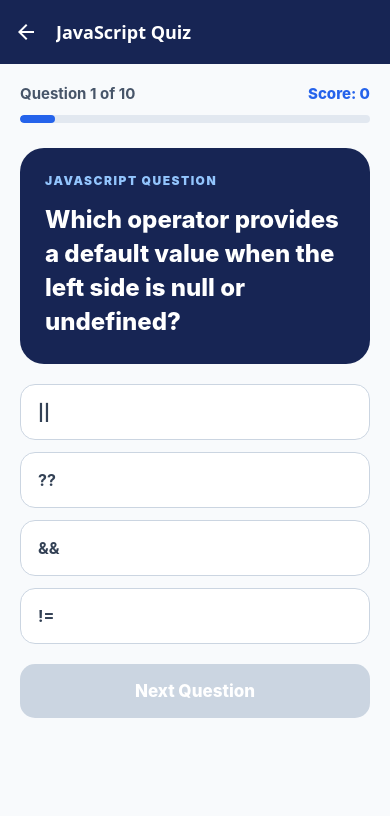
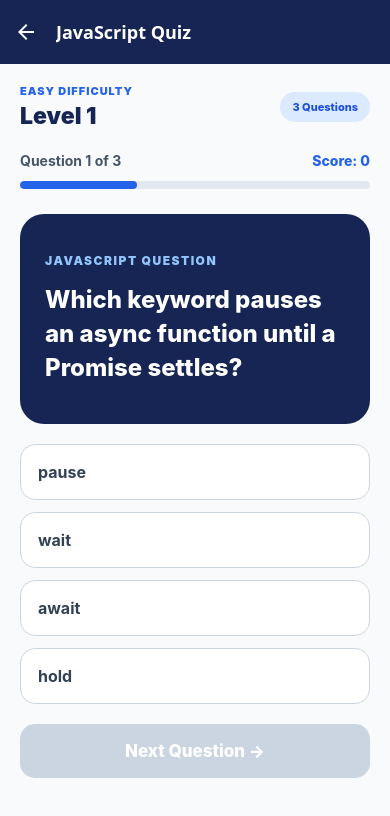
Before and after one commit to maegonz2026/Fully-Functional-JavaScript-Quiz-App, a React Native app: screen /Quiz in a window 390 px wide. Shown: the top 816 px of the page. Built offline with nearby package versions, Linux system fonts and the light colour scheme; no server answers.

Commit message:
Implement level-based quiz question selection

```diff
--- a/context/QuizContext.js
+++ b/context/QuizContext.js
@@ -5,13 +5,44 @@ import React, {
   useCallback,
 } from "react";
 
-// Imports the existing JavaScript question collection.
+// Imports the complete 250-question JavaScript question bank.
 import questions from "../data/questions";
 
 // Creates the context used to share quiz state.
 const QuizContext = createContext(null);
 
-// Randomizes the question order without modifying the original array.
+// Defines the question ID ranges for each difficulty.
+const QUESTION_RANGES = {
+  Easy: {
+    start: 1,
+    end: 70,
+  },
+  Medium: {
+    start: 71,
+    end: 140,
+  },
+  Hard: {
+    start: 141,
+    end: 200,
+  },
+  Expert: {
+    start: 201,
+    end: 250,
+  },
+};
+
+// Determines the number of questions assigned to a level.
+function getLevelQuestionCount(level) {
+  if (level >= 1 && level <= 10) return 3;
+  if (level >= 11 && level <= 25) return 4;
+  if (level >= 26 && level <= 35) return 5;
+  if (level >= 36 && level <= 45) return 6;
+  if (level >= 46 && level <= 50) return 10;
+
+  return 0;
+}
+
+// Randomizes an array without modifying the original data.
 function shuffle(array) {
   const result = [...array];
 
@@ -26,23 +57,95 @@ function shuffle(array) {
 
 // Provides shared quiz data and functions to the application.
 export function QuizProvider({ children }) {
-
-  // Stores the 10 questions selected for the current quiz.
+  // Stores the questions selected for the current quiz.
   const [quizQuestions, setQuizQuestions] = useState([]);
 
   // Tracks the current question position.
   const [currentIndex, setCurrentIndex] = useState(0);
 
-  // Stores the user's current quiz score.
+  // Stores the user's current score.
   const [score, setScore] = useState(0);
 
   // Stores the answer selected by the user.
   const [selectedAnswer, setSelectedAnswer] = useState(null);
 
-  // Starts a new quiz and resets all previous quiz data.
-  const startQuiz = useCallback(() => {
-    const randomizedQuestions = shuffle(questions).slice(0, 10);
+  // Stores the current level and difficulty.
+  const [currentLevel, setCurrentLevel] = useState(null);
+  const [currentDifficulty, setCurrentDifficulty] = useState(null);
 
+  // Starts a new quiz using the selected level and difficulty.
+  const startQuiz = useCallback((level = null, difficulty = null) => {
+    let availableQuestions = [];
+    let questionCount = 10;
+
+    // Level-based quiz.
+    if (level !== null && difficulty !== null) {
+      const range = QUESTION_RANGES[difficulty];
+
+      // Validate the selected difficulty.
+      if (!range) {
+        console.error("Invalid quiz difficulty:", difficulty);
+        setQuizQuestions([]);
+        return;
+      }
+
+      // Validate the selected level.
+      const validDifficulty =
+        (difficulty === "Easy" && level >= 1 && level <= 20) ||
+        (difficulty === "Medium" && level >= 21 && level <= 35) ||
+        (difficulty === "Hard" && level >= 36 && level <= 45) ||
+        (difficulty === "Expert" && level >= 46 && level <= 50);
+
+      if (!validDifficulty) {
+        console.error("Invalid level for difficulty:", level, difficulty);
+        setQuizQuestions([]);
+        return;
+      }
+
+      // Convert string question IDs into numbers for comparison.
+      availableQuestions = questions.filter((question) => {
+        const questionId = Number(question.id);
+
+        return (
+          questionId >= range.start &&
+          questionId <= range.end
+        );
+      });
+
+      // Get the required number of questions for this level.
+      questionCount = getLevelQuestionCount(level);
+
+      // Store the selected level information.
+      setCurrentLevel(level);
+      setCurrentDifficulty(difficulty);
+    }
+
+    // Daily or general quiz using the entire question bank.
+    else {
+      availableQuestions = questions;
+      questionCount = 10;
+
+      setCurrentLevel(null);
+      setCurrentDifficulty(null);
+    }
+
+    // Randomly select questions without duplicates in this attempt.
+    const randomizedQuestions = shuffle(availableQuestions).slice(
+      0,
+      questionCount
+    );
+
+    // Prevent starting an incomplete quiz if the question bank is insufficient.
+    if (randomizedQuestions.length !== questionCount) {
+      console.error(
+        `Expected ${questionCount} questions, but only found ${randomizedQuestions.length}.`
+      );
+
+      setQuizQuestions([]);
+      return;
+    }
+
+    // Reset the previous quiz state.
     setQuizQuestions(randomizedQuestions);
     setCurrentIndex(0);
     setScore(0);
@@ -51,7 +154,6 @@ export function QuizProvider({ children }) {
 
   // Checks and stores the selected answer.
   const selectAnswer = useCallback((answer) => {
-
     // Prevents selecting multiple answers for one question.
     if (selectedAnswer !== null) {
       return;
@@ -73,9 +175,8 @@ export function QuizProvider({ children }) {
     }
   }, [selectedAnswer, quizQuestions, currentIndex]);
 
-  // Moves to the next question or prepares the final result.
+  // Moves to the next question or returns the final result.
   const nextQuestion = useCallback(() => {
-
     // Requires an answer before allowing the user to continue.
     if (selectedAnswer === null) {
       return null;
@@ -90,16 +191,18 @@ export function QuizProvider({ children }) {
 
     // Checks whether the current question is the last one.
     if (currentIndex === quizQuestions.length - 1) {
-
-      // Calculates the final score, including the current answer.
-      const finalScore =
-        score +
-        (selectedAnswer === currentQuestion.answer ? 1 : 0);
+      // Calculates the final score.
+      const finalScore = score;
 
       return {
         finished: true,
         score: finalScore,
         total: quizQuestions.length,
+        percentage: Math.round(
+          (finalScore / quizQuestions.length) * 100
+        ),
+        level: currentLevel,
+        difficulty: currentDifficulty,
       };
     }
 
@@ -112,7 +215,14 @@ export function QuizProvider({ children }) {
     return {
       finished: false,
     };
-  }, [selectedAnswer, quizQuestions, currentIndex, score]);
+  }, [
+    selectedAnswer,
+    quizQuestions,
+    currentIndex,
+    score,
+    currentLevel,
+    currentDifficulty,
+  ]);
 
   // Shares quiz data and functions with child components.
   const value = {
@@ -120,6 +230,8 @@ export function QuizProvider({ children }) {
     currentIndex,
     score,
     selectedAnswer,
+    currentLevel,
+    currentDifficulty,
     startQuiz,
     selectAnswer,
     nextQuestion,
--- a/screens/QuizScreen.js
+++ b/screens/QuizScreen.js
@@ -1,4 +1,4 @@
-import React, { useEffect } from "react";
+import React, { useEffect, useCallback } from "react";
 
 import {
   View,
@@ -6,16 +6,35 @@ import {
   StyleSheet,
   Pressable,
   ScrollView,
+  Alert,
+  BackHandler,
 } from "react-native";
 
-import { SafeAreaView } from "react-native-safe-area-context";
+import {
+  SafeAreaView,
+  useSafeAreaInsets,
+} from "react-native-safe-area-context";
 
-// Imports the shared quiz state and functions from Context API.
+import { useFocusEffect } from "@react-navigation/native";
+
 import { useQuiz } from "../context/QuizContext";
 
-export default function QuizScreen({ navigation }) {
+// Determines the number of questions for each level.
+const getLevelQuestionCount = (level) => {
+  if (level <= 10) return 3;
+  if (level <= 25) return 4;
+  if (level <= 35) return 5;
+  if (level <= 45) return 6;
+  return 10;
+};
 
-  // Gets the quiz data and functions from the shared context.
+export default function QuizScreen({ navigation, route }) {
+  const insets = useSafeAreaInsets();
+
+  // Receive the selected level and difficulty.
+  const level = route.params?.level || 1;
+  const difficulty = route.params?.difficulty || "Easy";
+
   const {
     quizQuestions,
     currentIndex,
@@ -26,38 +45,110 @@ export default function QuizScreen({ navigation }) {
     nextQuestion,
   } = useQuiz();
 
-  // Starts a new quiz when the QuizScreen is mounted.
+  // Initialize the selected level's quiz.
   useEffect(() => {
-    startQuiz();
-  }, [startQuiz]);
+    startQuiz(level, difficulty);
+  }, [startQuiz, level, difficulty]);
 
-  // Prevents accessing a question before the quiz is initialized.
+  // Shows a confirmation before leaving the current quiz.
+  const confirmExitQuiz = useCallback(() => {
+    Alert.alert(
+      "Exit Quiz?",
+      "Are you sure you want to leave this quiz? Your current progress will be lost.",
+      [
+        {
+          text: "Stay",
+          style: "cancel",
+        },
+        {
+          text: "Exit Quiz",
+          style: "destructive",
+          onPress: () => {
+            navigation.replace("DifficultyLevels", {
+              difficulty,
+            });
+          },
+        },
+      ],
+      { cancelable: true }
+    );
+  }, [navigation, difficulty]);
+
+  // Handles the Android hardware back button.
+  useFocusEffect(
+    useCallback(() => {
+      const onBackPress = () => {
+        confirmExitQuiz();
+        return true;
+      };
+
+      const subscription = BackHandler.addEventListener(
+        "hardwareBackPress",
+        onBackPress
+      );
+
+      return () => subscription.remove();
+    }, [confirmExitQuiz])
+  );
+
+  // Prevents navigation away from the quiz without confirmation.
+  useEffect(() => {
+    const unsubscribe = navigation.addListener(
+      "beforeRemove",
+      (event) => {
+        // Allow navigation when the quiz has been completed.
+        if (event.data.action.type === "REPLACE" &&
+            event.data.action.payload?.name === "Results") {
+          return;
+        }
+
+        // Prevent the default navigation action.
+        event.preventDefault();
+
+        // Ask the user whether they want to leave.
+        confirmExitQuiz();
+      }
+    );
+
+    return unsubscribe;
+  }, [navigation, confirmExitQuiz]);
+
+  // Show a loading screen while questions are being prepared.
   if (quizQuestions.length === 0) {
     return (
       <SafeAreaView style={styles.container}>
         <View style={styles.loadingContainer}>
+          <Text style={styles.loadingIcon}>📝</Text>
+
           <Text style={styles.loadingText}>
-            Preparing your quiz...
+            Preparing Level {level}...
+          </Text>
+
+          <Text style={styles.loadingSubtitle}>
+            Getting your {difficulty} questions ready.
           </Text>
         </View>
       </SafeAreaView>
     );
   }
 
-  // Gets the question currently being displayed.
+  // Get the currently displayed question.
   const currentQuestion = quizQuestions[currentIndex];
 
-  // Moves to the next question or opens the Results screen.
+  // Calculate question progress.
+  const progressPercentage =
+    ((currentIndex + 1) / quizQuestions.length) * 100;
+
+  // Move to the next question or show the results.
   function handleNextQuestion() {
-
-    // Gets the result returned by the shared context.
     const result = nextQuestion();
 
-    // Opens the Results screen when all questions are completed.
     if (result?.finished) {
       navigation.replace("Results", {
         score: result.score,
         total: result.total,
+        level,
+        difficulty,
       });
     }
   }
@@ -66,10 +157,33 @@ export default function QuizScreen({ navigation }) {
     <SafeAreaView style={styles.container}>
       <ScrollView
         showsVerticalScrollIndicator={false}
-        contentContainerStyle={styles.scrollContent}
+        contentContainerStyle={[
+          styles.scrollContent,
+          {
+            paddingBottom: Math.max(insets.bottom, 20) + 20,
+          },
+        ]}
       >
+        {/* LEVEL INFORMATION */}
+        <View style={styles.levelHeader}>
+          <View>
+            <Text style={styles.difficultyLabel}>
+              {difficulty.toUpperCase()} DIFFICULTY
+            </Text>
 
-        {/* PROGRESS: Displays the current question and score. */}
+            <Text style={styles.levelTitle}>
+              Level {level}
+            </Text>
+          </View>
+
+          <View style={styles.questionCountBadge}>
+            <Text style={styles.questionCountText}>
+              {quizQuestions.length} Questions
+            </Text>
+          </View>
+        </View>
+
+        {/* QUESTION PROGRESS AND SCORE */}
         <View style={styles.progressContainer}>
           <Text style={styles.progress}>
             Question {currentIndex + 1} of {quizQuestions.length}
@@ -80,21 +194,19 @@ export default function QuizScreen({ navigation }) {
           </Text>
         </View>
 
-        {/* PROGRESS BAR: Changes width as the user advances. */}
+        {/* PROGRESS BAR */}
         <View style={styles.progressBar}>
           <View
             style={[
               styles.progressFill,
               {
-                width: `${
-                  ((currentIndex + 1) / quizQuestions.length) * 100
-                }%`,
+                width: `${progressPercentage}%`,
               },
             ]}
           />
         </View>
 
-        {/* QUESTION CARD: Displays the active question. */}
+        {/* QUESTION CARD */}
         <View style={styles.card}>
           <Text style={styles.questionNumber}>
             JAVASCRIPT QUESTION
@@ -105,16 +217,16 @@ export default function QuizScreen({ navigation }) {
           </Text>
         </View>
 
-        {/* ANSWERS: Creates a button for every answer option. */}
+        {/* ANSWER OPTIONS */}
         <View style={styles.answers}>
-          {currentQuestion.options.map((option) => {
+          {currentQuestion.options.map((option, index) => {
             const isSelected = selectedAnswer === option;
             const isCorrect = option === currentQuestion.answer;
 
             let buttonStyle = styles.answerButton;
             let textStyle = styles.answerText;
 
-            // Highlights the correct answer after an option is selected.
+            // Highlight the correct answer after selection.
             if (selectedAnswer !== null && isCorrect) {
               buttonStyle = [
                 styles.answerButton,
@@ -127,7 +239,7 @@ export default function QuizScreen({ navigation }) {
               ];
             }
 
-            // Highlights the user's selected answer if it is incorrect.
+            // Highlight the selected incorrect answer.
             else if (isSelected) {
               buttonStyle = [
                 styles.answerButton,
@@ -142,8 +254,13 @@ export default function QuizScreen({ navigation }) {
 
             return (
               <Pressable
-                key={option}
-                style={buttonStyle}
+                key={`${currentQuestion.id}-${index}`}
+                style={({ pressed }) => [
+                  buttonStyle,
+                  pressed &&
+                    selectedAnswer === null &&
+                    styles.answerPressed,
+                ]}
                 onPress={() => selectAnswer(option)}
                 disabled={selectedAnswer !== null}
               >
@@ -155,13 +272,20 @@ export default function QuizScreen({ navigation }) {
           })}
         </View>
 
-        {/* FEEDBACK: Displays correctness and the question explanation. */}
+        {/* ANSWER FEEDBACK */}
         {selectedAnswer !== null && (
           <View style={styles.feedback}>
-            <Text style={styles.feedbackTitle}>
+            <Text
+              style={[
+                styles.feedbackTitle,
+                selectedAnswer === currentQuestion.answer
+                  ? styles.correctFeedback
+                  : styles.wrongFeedback,
+              ]}
+            >
               {selectedAnswer === currentQuestion.answer
-                ? "Correct!"
-                : "Not quite!"}
+                ? "✓ Correct!"
+                : "✕ Not quite!"}
             </Text>
 
             <Text style={styles.feedbackText}>
@@ -170,19 +294,22 @@ export default function QuizScreen({ navigation }) {
           </View>
         )}
 
-        {/* NEXT BUTTON: Disabled until the user selects an answer. */}
+        {/* NEXT QUESTION BUTTON */}
         <Pressable
-          style={[
+          style={({ pressed }) => [
             styles.nextButton,
             selectedAnswer === null && styles.disabled,
+            pressed &&
+              selectedAnswer !== null &&
+              styles.nextPressed,
           ]}
           disabled={selectedAnswer === null}
           onPress={handleNextQuestion}
         >
           <Text style={styles.nextText}>
             {currentIndex === quizQuestions.length - 1
-              ? "Finish Quiz"
-              : "Next Question"}
+              ? "Finish Level"
+              : "Next Question →"}
           </Text>
         </Pressable>
       </ScrollView>
@@ -190,28 +317,72 @@ export default function QuizScreen({ navigation }) {
   );
 }
 
-// STYLES: Controls the quiz layout, answers, feedback, and progress bar.
 const styles = StyleSheet.create({
   container: {
     flex: 1,
-    backgroundColor: "#f8fafc",
+    backgroundColor: "#F8FAFC",
+  },
+
+  scrollContent: {
+    padding: 20,
   },
 
   loadingContainer: {
     flex: 1,
     justifyContent: "center",
     alignItems: "center",
+    padding: 20,
+  },
+
+  loadingIcon: {
+    fontSize: 42,
+    marginBottom: 15,
   },
 
   loadingText: {
-    fontSize: 16,
-    fontWeight: "700",
-    color: "#475569",
+    fontSize: 17,
+    fontWeight: "800",
+    color: "#172554",
   },
 
-  scrollContent: {
-    padding: 20,
-    paddingBottom: 30,
+  loadingSubtitle: {
+    fontSize: 13,
+    color: "#64748B",
+    marginTop: 7,
+  },
+
+  levelHeader: {
+    flexDirection: "row",
+    justifyContent: "space-between",
+    alignItems: "center",
+    marginBottom: 22,
+  },
+
+  difficultyLabel: {
+    color: "#2563EB",
+    fontSize: 11,
+    fontWeight: "900",
+    letterSpacing: 1,
+  },
+
+  levelTitle: {
+    color: "#172554",
+    fontSize: 23,
+    fontWeight: "900",
+    marginTop: 4,
+  },
+
+  questionCountBadge: {
+    backgroundColor: "#DBEAFE",
+    borderRadius: 20,
+    paddingHorizontal: 12,
+    paddingVertical: 8,
+  },
+
+  questionCountText: {
+    color: "#1D4ED8",
+    fontSize: 11,
+    fontWeight: "800",
   },
 
   progressContainer: {
@@ -221,20 +392,20 @@ const styles = StyleSheet.create({
   },
 
   progress: {
-    fontSize: 15,
+    fontSize: 14,
     fontWeight: "700",
     color: "#475569",
   },
 
   score: {
-    fontSize: 15,
+    fontSize: 14,
     fontWeight: "800",
-    color: "#2563eb",
+    color: "#2563EB",
   },
 
   progressBar: {
     height: 8,
-    backgroundColor: "#e2e8f0",
+    backgroundColor: "#E2E8F0",
     borderRadius: 10,
     marginTop: 12,
     overflow: "hidden",
@@ -242,7 +413,7 @@ const styles = StyleSheet.create({
 
   progressFill: {
     height: "100%",
-    backgroundColor: "#2563eb",
+    backgroundColor: "#2563EB",
     borderRadius: 10,
   },
 
@@ -256,7 +427,7 @@ const styles = StyleSheet.create({
   },
 
   questionNumber: {
-    color: "#93c5fd",
+    color: "#93C5FD",
     fontSize: 12,
     fontWeight: "900",
     letterSpacing: 1.5,
@@ -264,7 +435,7 @@ const styles = StyleSheet.create({
   },
 
   question: {
-    color: "#ffffff",
+    color: "#FFFFFF",
     fontSize: 24,
     fontWeight: "800",
     lineHeight: 34,
@@ -276,11 +447,15 @@ const styles = StyleSheet.create({
   },
 
   answerButton: {
-    backgroundColor: "#ffffff",
+    backgroundColor: "#FFFFFF",
     borderWidth: 1,
-    borderColor: "#cbd5e1",
+    borderColor: "#CBD5E1",
     padding: 17,
     borderRadius: 15,
+  },
+
+  answerPressed: {
+    opacity: 0.7,
   },
 
   answerText: {
@@ -290,8 +465,8 @@ const styles = StyleSheet.create({
   },
 
   correct: {
-    backgroundColor: "#dcfce7",
-    borderColor: "#22c55e",
+    backgroundColor: "#DCFCE7",
+    borderColor: "#22C55E",
   },
 
   correctText: {
@@ -299,37 +474,44 @@ const styles = StyleSheet.create({
   },
 
   wrong: {
-    backgroundColor: "#fee2e2",
-    borderColor: "#ef4444",
+    backgroundColor: "#FEE2E2",
+    borderColor: "#EF4444",
   },
 
   wrongText: {
-    color: "#991b1b",
+    color: "#991B1B",
   },
 
   feedback: {
-    backgroundColor: "#ffffff",
-    padding: 15,
+    backgroundColor: "#FFFFFF",
+    padding: 16,
     borderRadius: 15,
     marginTop: 15,
     borderWidth: 1,
-    borderColor: "#e2e8f0",
+    borderColor: "#E2E8F0",
   },
 
   feedbackTitle: {
     fontSize: 16,
     fontWeight: "800",
-    color: "#172554",
+  },
+
+  correctFeedback: {
+    color: "#15803D",
+  },
+
+  wrongFeedback: {
+    color: "#DC2626",
   },
 
   feedbackText: {
-    color: "#64748b",
-    marginTop: 5,
+    color: "#64748B",
+    marginTop: 6,
     lineHeight: 20,
   },
 
   nextButton: {
-    backgroundColor: "#2563eb",
+    backgroundColor: "#2563EB",
     paddingVertical: 17,
     borderRadius: 15,
     alignItems: "center",
@@ -337,11 +519,15 @@ const styles = StyleSheet.create({
   },
 
   disabled: {
-    backgroundColor: "#cbd5e1",
+    backgroundColor: "#CBD5E1",
+  },
+
+  nextPressed: {
+    opacity: 0.8,
   },
 
   nextText: {
-    color: "#ffffff",
+    color: "#FFFFFF",
     fontSize: 17,
     fontWeight: "800",
   },
```
